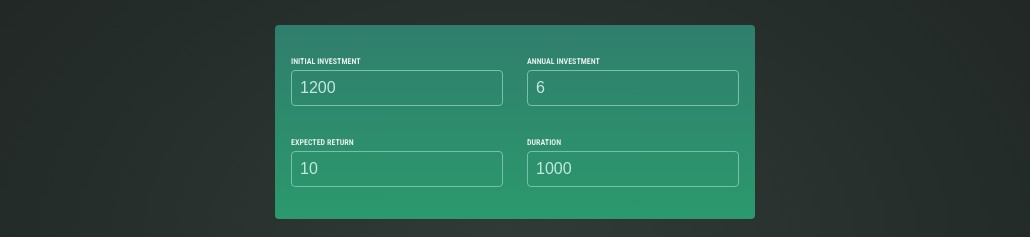
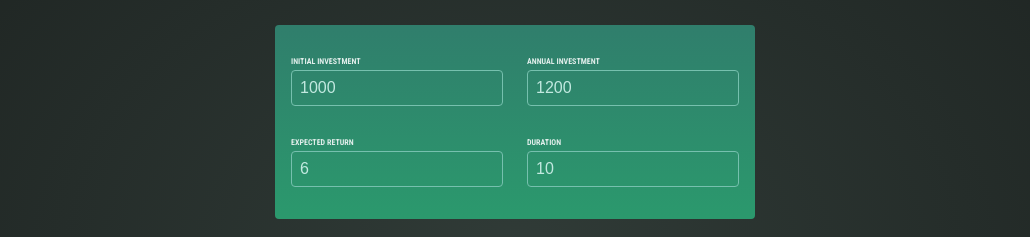
Before and after one commit to Yash1Hingu/InvestmentCalculator, a React (Vite) app: page / in a window 1280 px wide. Shown: the part 201-438 px from the top of the page, without its empty margins (125-1155 px from the left). Built offline with nearby package versions, Linux system fonts and the light colour scheme.

Commit message:
Debug Input Passing

```diff
--- a/src/components/Results.jsx
+++ b/src/components/Results.jsx
@@ -1,7 +1,7 @@
 import { calculateInvestmentResults, formatter } from '../util/investment.js';
 export default function Results({ userInputs }) {
     const results = calculateInvestmentResults(userInputs);
-    const initialInvestment = results[0].valueEndOfYear - results[0].annualInvestment - results[0].interest;
+    const initialInvestment = results[0].valueEndOfYear - results[0].interest - results[0].annualInvestment;
     return (
         <table id="result">
             <thead>
--- a/src/components/UserInput.jsx
+++ b/src/components/UserInput.jsx
@@ -7,8 +7,8 @@ export default function UserInput({ onChange, userInputs }) {
                     <label htmlFor="">Initial Investment</label>
                     <input
                         type="number"
-                        value={userInputs.annualInvestment}
-                        onChange={(event) => onChange('annualInvestment', Number(event.target.value))}
+                        value={userInputs.initialInvestment}
+                        onChange={(event) => onChange('initialInvestment', Number(event.target.value))}
                         required
                     />
                 </p>
@@ -16,8 +16,8 @@ export default function UserInput({ onChange, userInputs }) {
                     <label htmlFor="">Annual Investment</label>
                     <input
                         type="number"
-                        value={userInputs.expectedReturn}
-                        onChange={(event) => onChange('expectedReturn', event.target.value)}
+                        value={userInputs.annualInvestment}
+                        onChange={(event) => onChange('annualInvestment', event.target.value)}
                         required
                     />
                 </p>
@@ -27,8 +27,8 @@ export default function UserInput({ onChange, userInputs }) {
                     <label htmlFor="">Expected Return</label>
                     <input
                         type="number"
-                        value={userInputs.duration}
-                        onChange={(event) => onChange('duration', event.target.value)}
+                        value={userInputs.expectedReturn}
+                        onChange={(event) => onChange('expectedReturn', event.target.value)}
                         required
                     />
                 </p>
@@ -36,8 +36,8 @@ export default function UserInput({ onChange, userInputs }) {
                     <label htmlFor="">Duration</label>
                     <input
                         type="number"
-                        value={userInputs.initialInvestment}
-                        onChange={(event) => onChange('initialInvestment', event.target.value)}
+                        value={userInputs.duration}
+                        onChange={(event) => onChange('duration', event.target.value)}
                         required
                     />
                 </p>
```
